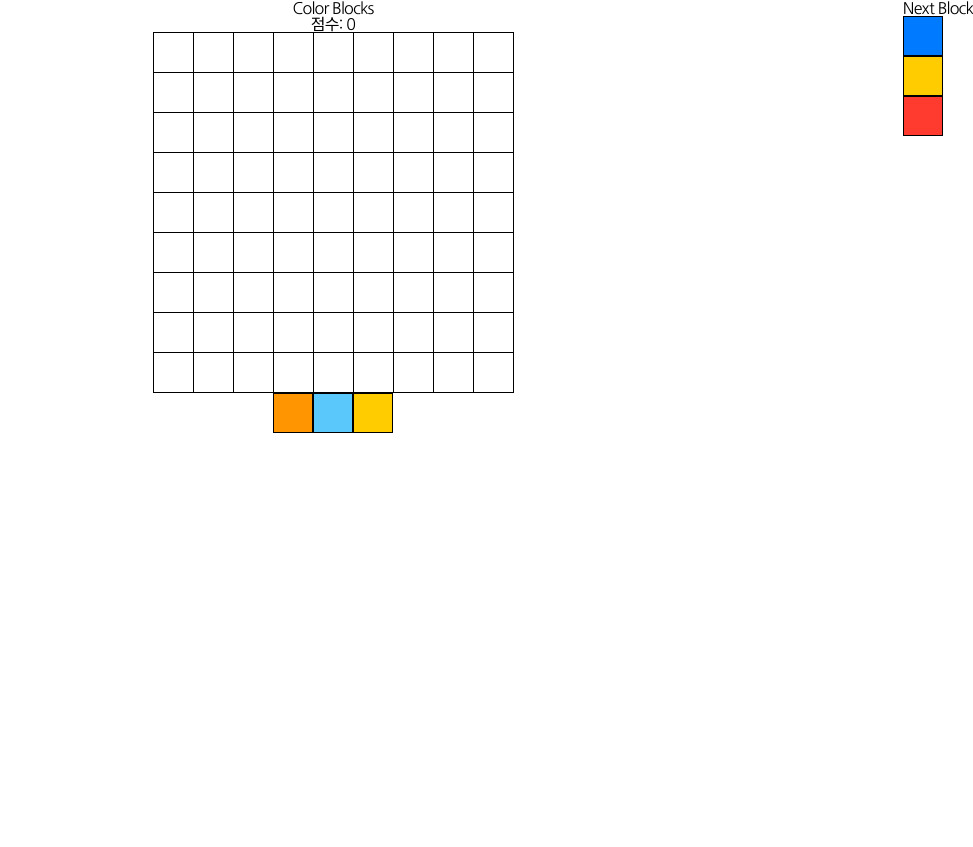
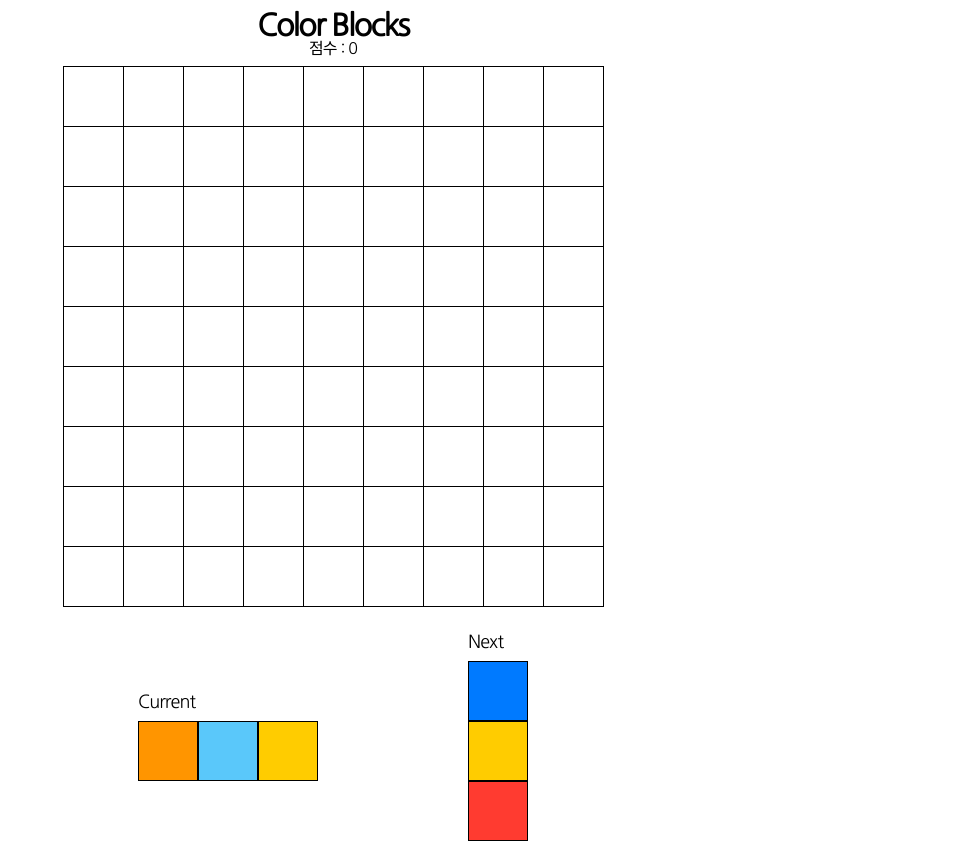
Before and after one commit to doki333/colorBlock, a React (Create React App) app: page / in a window 1280 px wide. Shown: the whole page, without its empty margins (307-1280 px from the left). Before the commit the page ends 800 px from the top, so only its background shows below. Built offline with nearby package versions, Linux system fonts and the light colour scheme.

Commit message:
refactor: table func

```diff
--- a/package.json
+++ b/package.json
@@ -11,7 +11,6 @@
     "react": "^18.2.0",
     "react-dom": "^18.2.0",
     "react-scripts": "^5.0.1",
-    "storejs": "^2.0.1",
     "typescript": "^4.7.4",
     "web-vitals": "^2.1.4"
   },
--- a/src/components/ColorChips/colorChips.module.scss
+++ b/src/components/ColorChips/colorChips.module.scss
@@ -1,9 +1,11 @@
 @use '/src/styles/constants/colors';
+@use '/src/styles/mixins/responsive' as responsive;
 
 .chipWrapper {
   display: flex;
   width: 120px;
   height: 40px;
+  margin-top: 10px;
 
   &.isVertical {
     display: flex;
@@ -43,3 +45,50 @@
     }
   }
 }
+
+@include responsive.after(SD) {
+  .chipWrapper {
+    display: flex;
+    width: 180px;
+    height: 60px;
+    margin-top: 10px;
+
+    &.isVertical {
+      display: flex;
+      flex-direction: column;
+      width: 60px;
+      height: 180px;
+    }
+
+    .eachBlock {
+      display: block;
+      width: 100%;
+      height: 60px;
+      border: 1px solid black;
+
+      &.color0 {
+        background: colors.$RED;
+      }
+
+      &.color1 {
+        background: colors.$ORANGE;
+      }
+
+      &.color2 {
+        background: colors.$YELLOW;
+      }
+
+      &.color3 {
+        background: colors.$GREEN;
+      }
+
+      &.color4 {
+        background: colors.$TEAL;
+      }
+
+      &.color5 {
+        background: colors.$BLUE;
+      }
+    }
+  }
+}
--- a/src/components/DataTable/DataTable.tsx
+++ b/src/components/DataTable/DataTable.tsx
@@ -1,10 +1,10 @@
 import { DragEvent } from 'react'
-
 import { createColumnHelper, getCoreRowModel, useReactTable } from '@tanstack/react-table'
 
+import { IData } from 'types/data'
+
+import { cx } from 'styles'
 import styles from './dataTable.module.scss'
-import { cx } from 'styles'
-import { IData } from 'types/data'
 
 interface IDataTable {
   handleDrop: (e: DragEvent<HTMLTableCellElement>) => void
--- a/src/components/DataTable/dataTable.module.scss
+++ b/src/components/DataTable/dataTable.module.scss
@@ -1,12 +1,11 @@
 @use '/src/styles/constants/colors';
+@use '/src/styles/mixins/responsive' as responsive;
 
 .tableWrapper {
   width: 100%;
+  min-width: 320px;
   height: 100%;
-  min-width: 360px;
-  min-height: 360px;
 
-  max-width: 1000px;
   table {
     margin: 0 auto;
     border: 1px solid lightgray;
@@ -55,6 +54,11 @@
           &.color8 {
             background: colors.$PINK;
           }
+
+          @include responsive.after(SD) {
+            width: 60px;
+            height: 60px;
+          }
         }
       }
     }
--- /dev/null
+++ b/src/components/ScoreBoard/ScoreBoard.tsx
@@ -0,0 +1,12 @@
+import { memo } from 'react'
+import styles from './scoreBoard.module.scss'
+
+interface IScoreBoard {
+  total: number
+}
+
+const ScoreBoard = ({ total }: IScoreBoard) => {
+  return <p className={styles.scoreNum}>점수 : {total}</p>
+}
+
+export default memo(ScoreBoard)
--- /dev/null
+++ b/src/components/ScoreBoard/scoreBoard.module.scss
@@ -0,0 +1,3 @@
+.scoreNum {
+  margin-bottom: 10px;
+}
--- a/src/routes/app.module.scss
+++ b/src/routes/app.module.scss
@@ -1,11 +1,29 @@
+@use '/src/styles/mixins/responsive' as responsive;
+
 .appWrapper {
   position: relative;
   display: flex;
   flex-direction: column;
   align-items: center;
+  margin: 10px;
 
-  .nextWrapper {
-    position: absolute;
-    right: 0;
+  h1 {
+    font-size: 30px;
+    font-weight: 700;
+  }
+
+  .blocksWrapper {
+    display: flex;
+    align-items: center;
+    justify-content: space-around;
+    width: 360px;
+    height: 130px;
+    margin-top: 30px;
+    font-size: 18px;
+
+    @include responsive.after(SD) {
+      width: 540px;
+      height: 200px;
+    }
   }
 }
--- a/src/routes/index.tsx
+++ b/src/routes/index.tsx
@@ -1,16 +1,17 @@
-import { useState, DragEvent, useEffect } from 'react'
+import { useState, DragEvent, useEffect, useCallback } from 'react'
 
+import EndPage from './EndPage/EndPage'
 import DataTable from 'components/DataTable/DataTable'
 import ColorChips from 'components/ColorChips/ColorChips'
+import ScoreBoard from 'components/ScoreBoard/ScoreBoard'
+
+import { newArr } from 'data/dummy'
 
 import getNumArr from 'utils/getRandomNumArr'
 import { colorTable, getRidOfColor } from 'utils/controlColor'
 import getFinal from 'utils/getFinal'
 
-import { newArr } from 'data/dummy'
-
 import styles from './app.module.scss'
-import EndPage from './EndPage/EndPage'
 
 const App = () => {
   const [data, setData] = useState([...newArr])
@@ -19,15 +20,16 @@ const App = () => {
   const [next, setNext] = useState<[] | number[]>([])
   const [play, setPlay] = useState(true)
 
-  const getRandomNum = () => {
+  const getRandomNum = useCallback(() => {
     // 다음 등록
     const newNext = getNumArr()
 
     setCurrent(next)
     setNext(newNext)
-  }
+  }, [next])
 
-  const handleDrop = (e: DragEvent<HTMLTableCellElement>) => {
+  const handleDrop = useCallback(
+    (e: DragEvent<HTMLTableCellElement>) => {
       const { rowindex, cellindex } = e.currentTarget.dataset
       const isVertical = e.dataTransfer.getData('text/plain')
 
@@ -46,19 +48,21 @@ const App = () => {
 
         if (transferredValue === null) return
 
-      setData(transferredValue)
+        const finalArr = getRidOfColor(transferredValue, setTotal)
+
+        const isNext = next[0] > 3
+        const isItEnded = getFinal(finalArr, isNext)
+        setData(finalArr)
+        setPlay(isItEnded)
         getRandomNum()
-      const finalArr = getRidOfColor(transferredValue, setData, setTotal)
-
-      const isNextColumn = next[0] > 3
-      const isItEnded = getFinal(finalArr, isNextColumn)
-      setPlay(isItEnded)
       }
-  }
+    },
+    [current, data, getRandomNum, next]
+  )
 
   const handleClickBtn = () => {
     setPlay((prev) => !prev)
-    setData([...newArr])
+    setData(newArr)
     setTotal(0)
   }
 
@@ -72,13 +76,18 @@ const App = () => {
   return (
     <div className={styles.appWrapper}>
       <h1>Color Blocks</h1>
-      <div>점수: {total}</div>
-      <div className={styles.nextWrapper}>
-        Next Block
+      <ScoreBoard total={total} />
+      <DataTable handleDrop={handleDrop} tableData={data} />
+      <div className={styles.blocksWrapper}>
+        <div>
+          Current
+          <ColorChips rgbs={current} draggable />
+        </div>
+        <div>
+          Next
           <ColorChips rgbs={next} draggable={false} />
         </div>
-      <DataTable handleDrop={handleDrop} tableData={data} />
-      <ColorChips rgbs={current} draggable />
+      </div>
       {!play && <EndPage handleBtn={handleClickBtn} score={total} />}
     </div>
   )
--- a/src/utils/controlColor.ts
+++ b/src/utils/controlColor.ts
@@ -9,12 +9,12 @@ export const colorTable = (
   rowIndex: number,
   cellIndex: number
 ): IData[] | null => {
-  const newArr3 = [...data]
   const colorChip = [...current]
   let counter = 0
 
   if (isVertical === 'vertical') {
-    const defaultCells = [{ ...newArr3[rowIndex - 1] }, { ...newArr3[rowIndex] }, { ...newArr3[rowIndex + 1] }]
+    //  블록이 세로일 때
+    const defaultCells = [{ ...data[rowIndex - 1] }, { ...data[rowIndex] }, { ...data[rowIndex + 1] }]
 
     if (
       defaultCells[0][cellIndex] !== null ||
@@ -24,17 +24,15 @@ export const colorTable = (
       return null
 
     for (let i = rowIndex - 1; i <= rowIndex + 1; i += 1) {
-      const currentCell = defaultCells[counter]
-
-      currentCell[cellIndex] = colorChip[counter]
+      defaultCells[counter][cellIndex] = colorChip[counter]
       counter += 1
     }
 
-    newArr3.splice(rowIndex - 1, 3, ...defaultCells)
-    return newArr3
+    data.splice(rowIndex - 1, 3, ...defaultCells)
+    return data
   }
 
-  const defaultRow = { ...newArr3[rowIndex] }
+  const defaultRow = { ...data[rowIndex] } // 블록이 가로일 때
 
   if (defaultRow[cellIndex - 1] !== null || defaultRow[cellIndex] !== null || defaultRow[cellIndex + 1] !== null)
     return null
@@ -44,43 +42,34 @@ export const colorTable = (
     counter += 1
   }
 
-  newArr3[rowIndex] = defaultRow
-  return newArr3
+  data[rowIndex] = defaultRow
+  return data
 }
 
-export const getRidOfColor = (
-  newArray: IData[],
-  setData: Dispatch<SetStateAction<IData[]>>,
-  setTotal: Dispatch<SetStateAction<number>>
-): IData[] => {
-  const newArr4 = [...newArray]
-
+export const getRidOfColor = (newArray: IData[], setTotal: Dispatch<SetStateAction<number>>): IData[] => {
   let horizonScore = 0
   let verticalScore = 0
 
-  const scoreAndArrs = getScore(newArr4)
-  if (scoreAndArrs === null) return newArr4
+  const scoreAndArrs = getScore(newArray)
+  if (scoreAndArrs === null) return newArray
 
   scoreAndArrs.vertical.forEach((e) => {
     verticalScore += e.dataIndexs.length
     e.dataIndexs.forEach((idx) => {
-      const newRows = { ...newArr4[idx] }
+      const newRows = { ...newArray[idx] }
       newRows[e.standardIndex] = null
-      newArr4[idx] = newRows
+      newArray[idx] = newRows
     })
   })
 
   scoreAndArrs.horizon.forEach((e) => {
     horizonScore += e.dataIndexs.length
     e.dataIndexs.forEach((idx) => {
-      const newRows = { ...newArr4[e.standardIndex] }
+      const newRows = { ...newArray[e.standardIndex] }
       newRows[idx] = null
-      newArr4[e.standardIndex] = newRows
+      newArray[e.standardIndex] = newRows
     })
   })
-
-  setData(newArr4)
-
   setTotal((prev) => prev + horizonScore + verticalScore)
-  return newArr4
+  return newArray
 }
--- a/src/utils/getFinal.ts
+++ b/src/utils/getFinal.ts
@@ -1,4 +1,3 @@
-import React from 'react'
 import { IData } from 'types/data'
 
 const getFinal = (data: IData[], isColumn: boolean) => {
--- a/src/utils/getScore.ts
+++ b/src/utils/getScore.ts
@@ -1,8 +1,6 @@
 import { IConseObj, IData } from 'types/data'
 
 const getScore = (newArr3: IData[]) => {
-  const prevArr = [...newArr3]
-  const prevArr2 = [...newArr3]
   const lines3 = [
     [0, 1, 2],
     [1, 2, 3],
@@ -17,7 +15,7 @@ const getScore = (newArr3: IData[]) => {
   for (let i = 0; i < 9; i += 1) {
     // 가로
     lines3.forEach((e) => {
-      const scoreRows = e.map((num) => prevArr[i][num])
+      const scoreRows = e.map((num) => newArr3[i][num])
       const isScored = scoreRows.every((val) => val !== null && val === scoreRows[0])
       if (isScored) {
         const newObj = { standardIndex: i, dataIndexs: e }
@@ -29,7 +27,7 @@ const getScore = (newArr3: IData[]) => {
   for (let i = 0; i < 9; i += 1) {
     // 세로
     lines3.forEach((e) => {
-      const scoreRows = e.map((num) => prevArr2[num][i])
+      const scoreRows = e.map((num) => newArr3[num][i])
       const isScored = scoreRows.every((val) => val !== null && val === scoreRows[0])
       if (isScored) {
         const newObj = { standardIndex: i, dataIndexs: e }
```
Also changed, not shown: 1 other file (tests, documents, lock files or other folders). Lines whose indentation alone changed are shown as unchanged.
